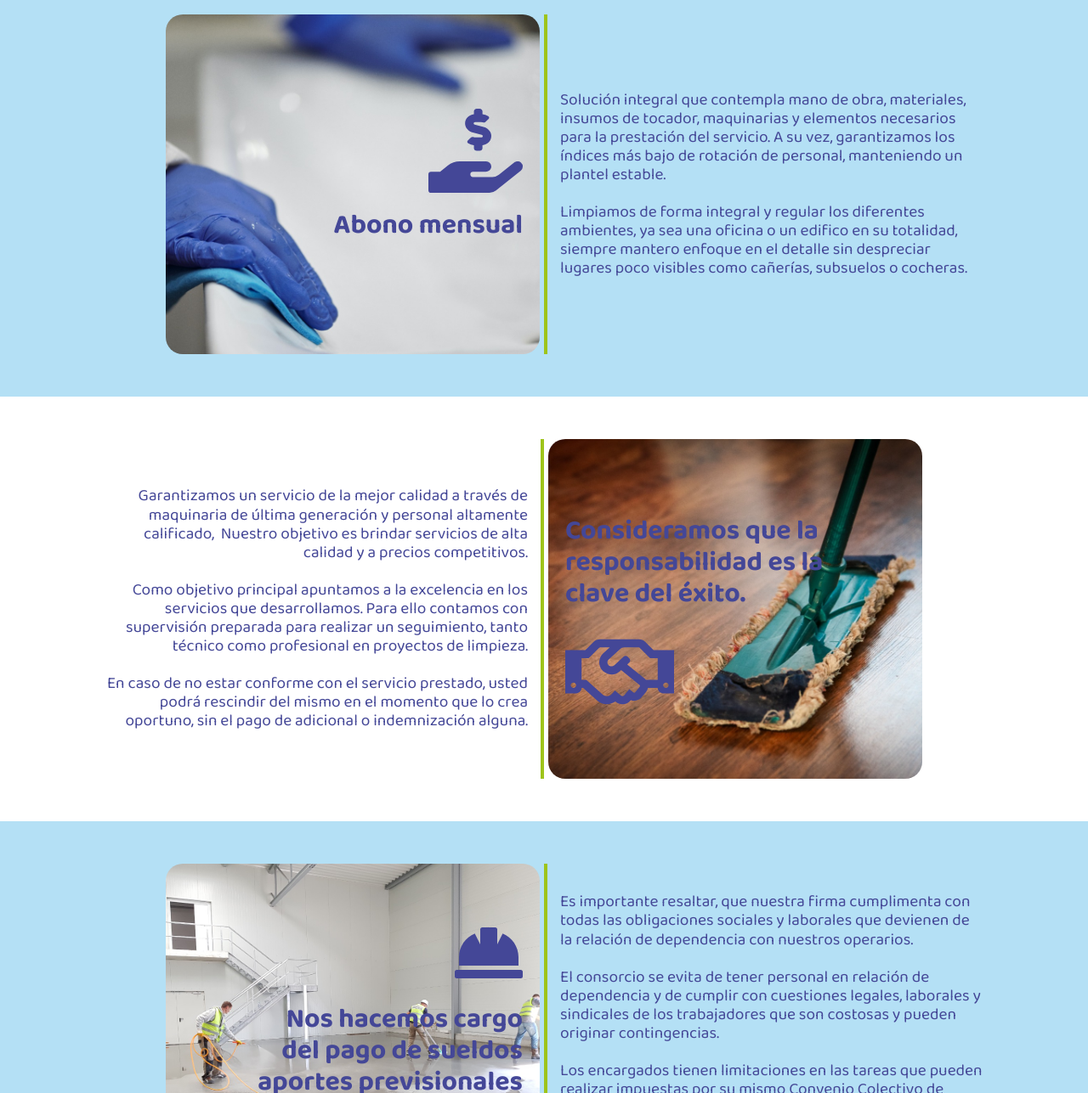
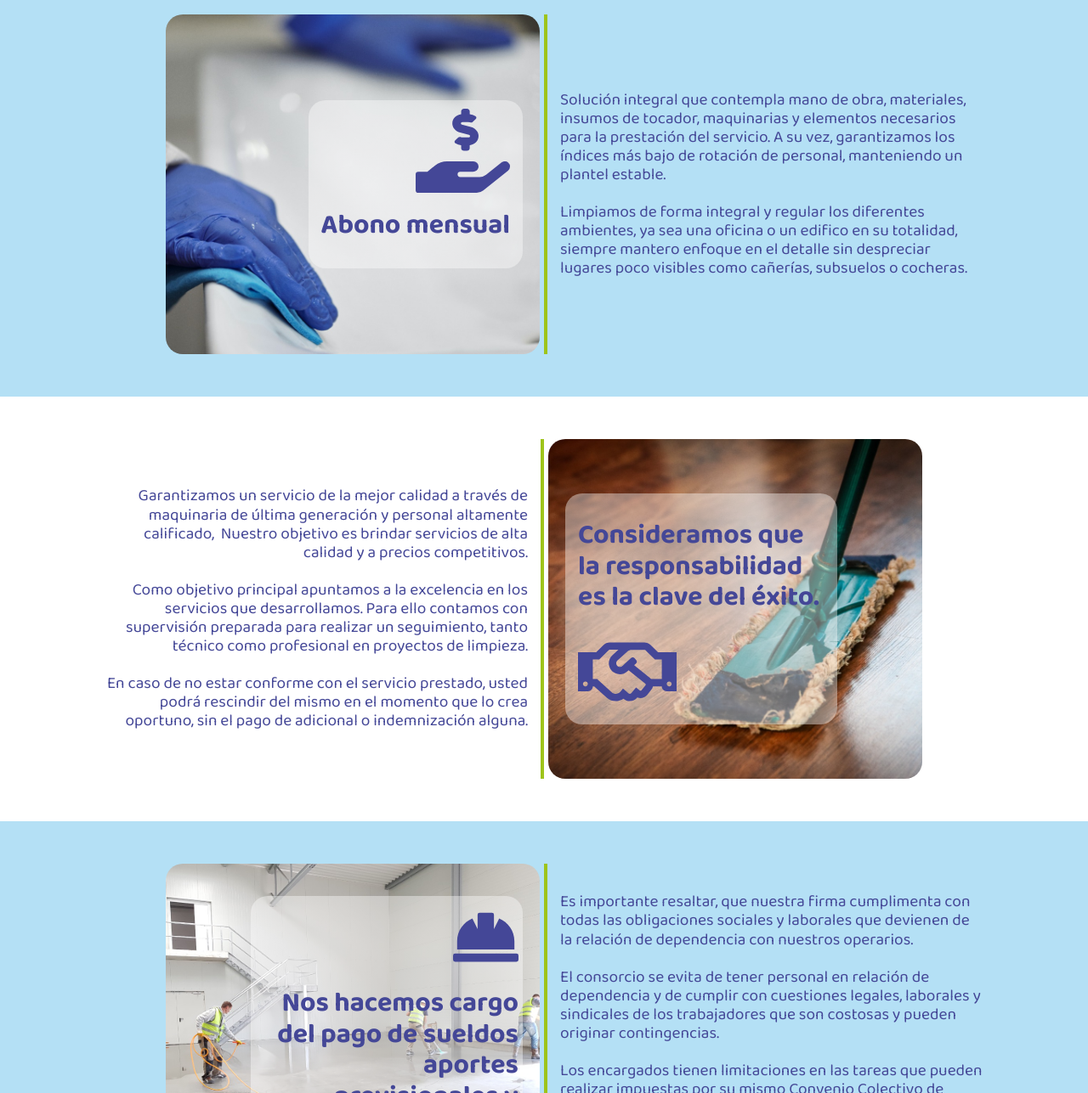
Before and after one commit to vquintela/brillo_jd_plus, a plain HTML site: page index.html in a window 1280 px wide. Shown: the part 833-2120 px from the top of the page at 85% size. Drawn offline with nearby package versions, Linux system fonts and the light colour scheme.

Commit message:
textos img

```diff
--- a/sass/styles.scss
+++ b/sass/styles.scss
@@ -342,10 +342,15 @@ nav {
         padding: 30px 20px 30px 100px;
         width: 50%;
         border-radius: 20px;
+        .nosotros-title-contenido {
+            background-image: linear-gradient(rgba(255,255,255,0.4), rgba(255,255,255,0.4));
+            padding: 10px 15px;
+            border-radius: 20px;
             img {
                 display: flex;
                 margin-left: auto;
                 max-width: 50%;
+            }
         }
     }
 }
@@ -385,8 +390,13 @@ nav {
         color: $sec-azul;
         border-radius: 20px;
         margin-left: 5px;
+        .abono-title-contenedor {
+            background-image: linear-gradient(rgba(255,255,255,0.4), rgba(255,255,255,0.4));
+            padding: 10px 15px;
+            border-radius: 20px;
             img {
                 max-width: 40%;
+            }
         }
     }
 }
@@ -426,6 +436,10 @@ nav {
         padding: 30px 20px 30px 100px;
         width: 50%;
         border-radius: 20px;
+        .art-title-contenedor {
+            background-image: linear-gradient(rgba(255,255,255,0.4), rgba(255,255,255,0.4));
+            padding: 10px 5px;
+            border-radius: 20px;
             img {
                 display: flex;
                 margin-left: auto;
@@ -433,6 +447,7 @@ nav {
             }
             h1 {
                 text-align: end;
+            }
         }
     }
 }
```
Also changed, not shown: sass/styles.css, 1 other file. Lines whose indentation alone changed are shown as unchanged.
